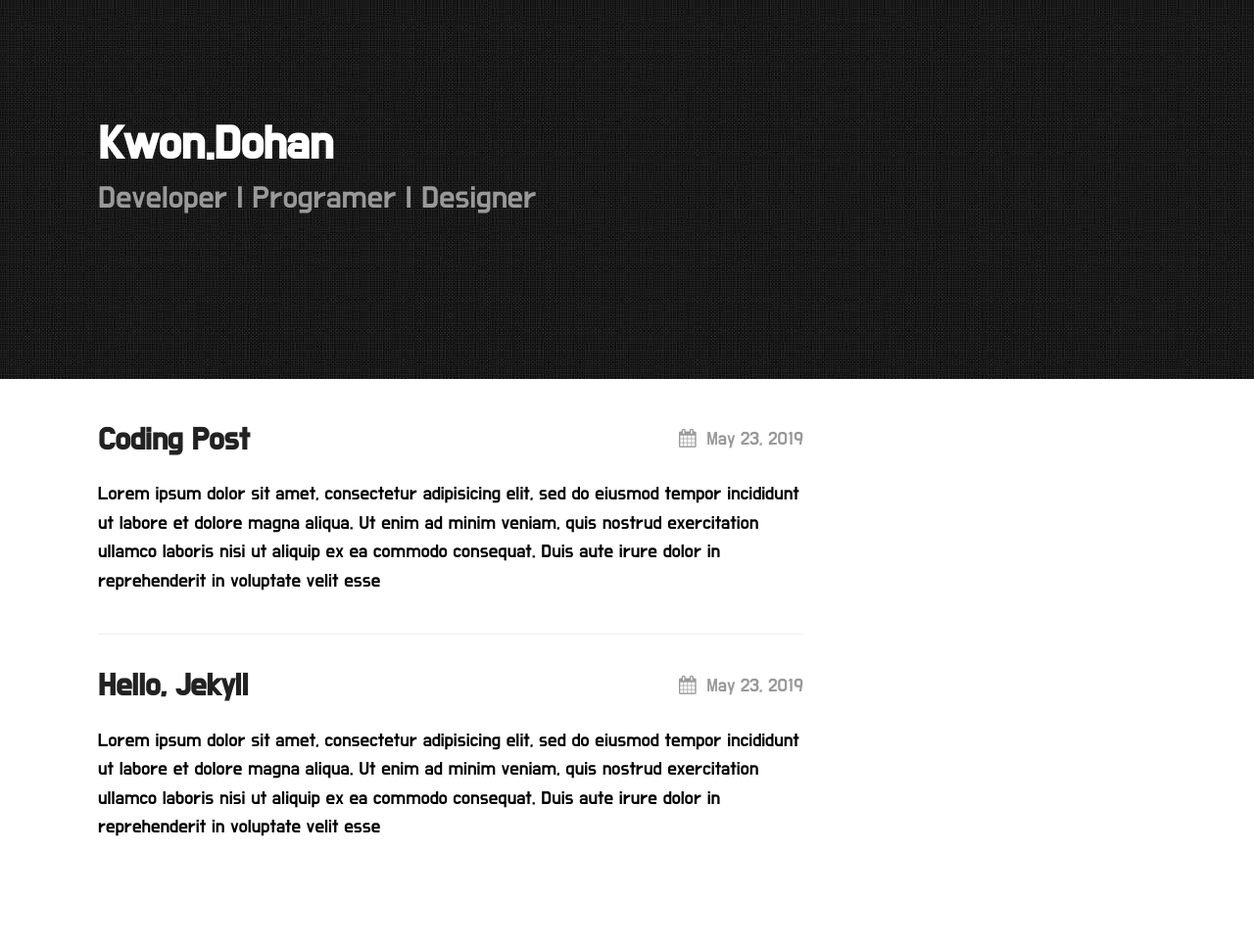
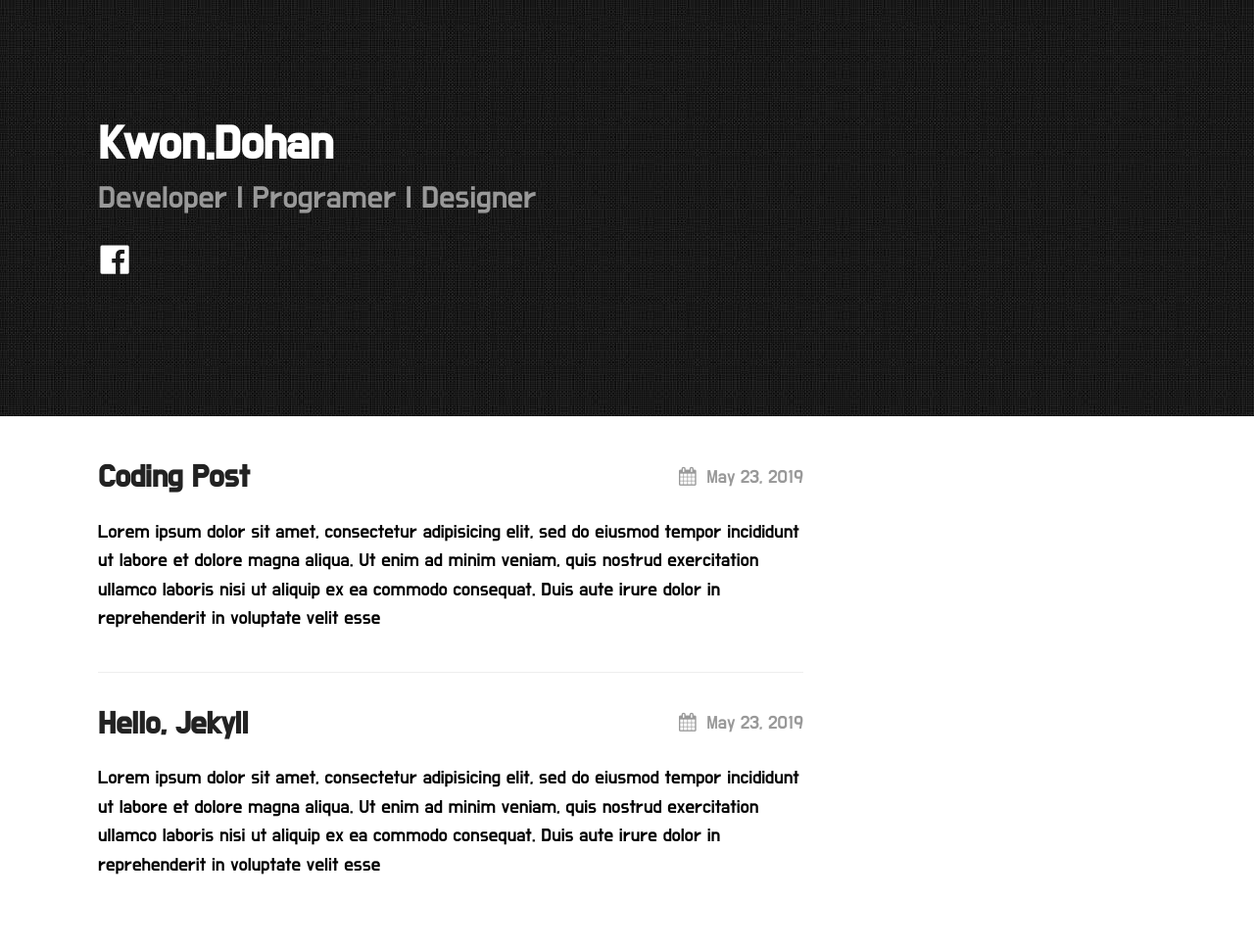
Before and after one commit to dohan01/blog, a Jekyll site: the page built from index.md, in a window 1280 px wide. Shown: the whole page at 98% size. Built offline with Jekyll 4.4.1, drawn with Linux system fonts in a browser that asks for light colours; before the commit the page ends 929 px from its top, so only the background shows below that.

Commit message:
Update page_header.html

```diff
--- a/_includes/page_header.html
+++ b/_includes/page_header.html
@@ -11,5 +11,8 @@
 		{%- if site.texture.social_links.twitter -%}
 			<a href="https://twitter.com/{{ site.texture.social_links.twitter }}"><li><i class="icon-twitter-squared"></i></li></a>
 		{%- endif -%}
+		{%- if site.texture.social_links.facebook -%}
+			<a href="https://www.facebook.com/{{ site.texture.social_links.facebook }}"><li><i class="icon-facebook-official"></i></li></a>
+		{%- endif -%}
 	</ul>
 </div>
```
